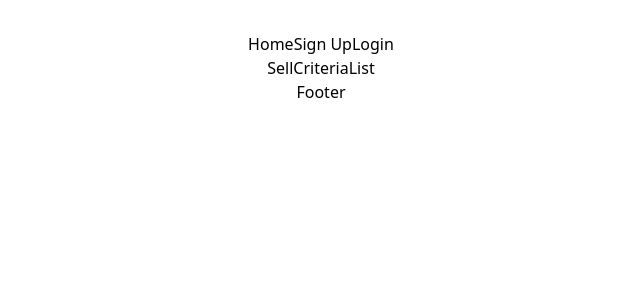
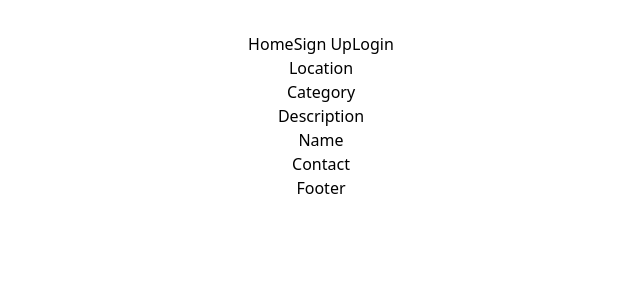
Before and after one commit to Karume-lab/E_Mkulima-FE, a React (Vite) app: page /dashboard/produce/sell in a window 1280 px wide. Shown: the top 300 px of the page, without its empty margins (319-959 px from the left). Built offline with nearby package versions, Linux system fonts and the light colour scheme.

Commit message:
add sell criteria

```diff
--- a/src/pages/sell_criteria_list/SellCriteriaList.tsx
+++ b/src/pages/sell_criteria_list/SellCriteriaList.tsx
@@ -1,5 +1,44 @@
+import DivLink from '../../components/DivLink';
+
+
+interface SellCriteriaLink {
+    text: string;
+    link: string
+}
+
+
+const sellCriteriaLinks: SellCriteriaLink[] = [
+    {
+        text: "Location",
+        link: "/dashboard/produce/sell/locations",
+    },
+    {
+        text: "Category",
+        link: "/dashboard/produce/sell/categories",
+    },
+    {
+        text: "Description",
+        link: ""
+    },
+    {
+        text: "Name",
+        link: ""
+    },
+    {
+        text: "Contact",
+        link: "/dashboard/produce/buy/id/message"
+    }
+]
 const SellCriteriaList = () => {
-    return <div>SellCriteriaList</div>;
+    return (
+        <div>
+            {sellCriteriaLinks.map(({ text, link, }, index: number) => {
+                return (
+                    <DivLink route={link} text={text} styling='' key={index} />
+                )
+            })}
+        </div>
+    );
 };
 
 export default SellCriteriaList;
```
